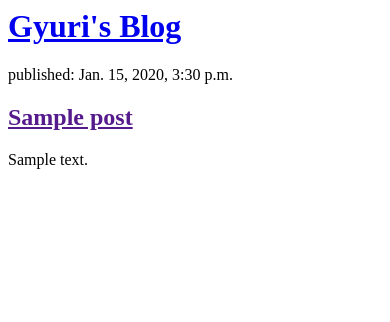
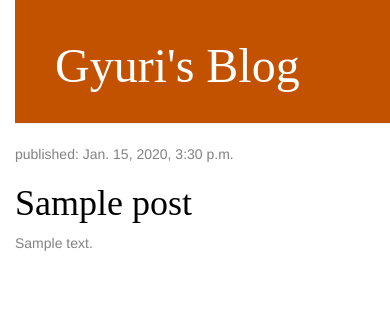
Before and after one commit to YurGitHub/GyuriHub, a Django app: template blog/templates/blog/post_list.html in a window 390 px wide. Shown: the top 322 px of the page. Run offline with Django 3.2, Linux system fonts and the light colour scheme; the template is opened without the code that fills it: values that come from a table or form of the project are taken from there, others are empty; tables that the repository leaves empty hold one stand-in row (values such as "Sample post"); some libraries are stand-ins or nearby versions.

Commit message:
Added view and template for detailed blog post as well as CSS for the site.

```diff
--- /dev/null
+++ b/blog/static/css/blog.css
@@ -0,0 +1,54 @@
+
+h1 a, h2 a {
+    color: #C25100;
+    font-family: 'Lobster';
+}
+.page-header {
+    background-color: #C25100;
+    margin-top: 0;
+    padding: 20px 20px 20px 40px;
+}
+.page-header h1, .page-header h1 a, .page-header h1 a:visited, .page-header h1 a:active {
+    color: #ffffff;
+    font-size: 36pt;
+    text-decoration: none;
+}
+
+.content {
+    margin-left: 40px;
+}
+
+h1, h2, h3, h4 {
+    font-family: 'Lobster', cursive;
+}
+
+.date {
+    color: #828282;
+}
+
+.save {
+    float: right;
+}
+
+.post-form textarea, .post-form input {
+    width: 100%;
+}
+
+.top-menu, .top-menu:hover, .top-menu:visited {
+    color: #ffffff;
+    float: right;
+    font-size: 26pt;
+    margin-right: 20px;
+}
+
+.post {
+    margin-bottom: 70px;
+}
+
+.post h1 a, .post h1 a:visited {
+    color: #000000;
+}
+
+body {
+    padding-left: 15px;
+}
--- /dev/null
+++ b/blog/templates/blog/base.html
@@ -0,0 +1,28 @@
+{% load staticfiles %}
+<html>
+
+    <head>
+        <title>
+            Gyuri's blog
+        </title>
+
+        <link rel="stylesheet" href="//maxcdn.bootstrapcdn.com/bootstrap/3.2.0/css/bootstrap.min.css">
+        <link rel="stylesheet" href="//maxcdn.bootstrapcdn.com/bootstrap/3.2.0/css/bootstrap-theme.min.css">
+        <link rel="stylesheet" type= 'text/css' href="{% static 'css/blog.css' %}">
+    </head>
+
+<body>
+     <div class="page-header">
+            <h1><a href="/">Gyuri's Blog</a></h1>
+     </div>
+
+     <div class ="contentcontainer">
+        <div class="row">
+            <div class="col-md-8">
+                {% block content %}
+                {% endblock %}
+            </div>
+        </div>
+    </div>
+</body>
+</html>
--- a/blog/templates/blog/post_list.html
+++ b/blog/templates/blog/post_list.html
@@ -1,32 +1,16 @@
-<html>
-<body>
-    <head>
-        <title>Gyuri's blog</title>
-    </head>
-     <div>
-            <h1><a href="/">Gyuri's Blog</a></h1>
-     </div>
+{% extends 'blog/base.html' %}
 
-        <!--<div>
-            <p>published: 14.06.2014, 12:14</p>
-            <h2><a href="">My first post</a></h2>
-            <p>My first post
-            </p>
-        </div>-->
+{% block content %}
 
-        <!--<div>
-            <p>published: 14.06.2014, 12:14</p>
-            <h2><a href="">My second post</a></h2>
-            <p>My Second post
-            </p>-->
-     <div>
-        {% for post in posts %}
-        <div>
+    {% for post in posts %}
+    <div class="post">
+
+        <div class="date">
             <p>published: {{ post.published_date }}</p>
-            <h2><a href="">{{ post.title }}</a></h2>
+            <h1><a href="{% url 'post_detail' pk=post.pk %}">{{ post.title }}</a></h1>
             <p>{{ post.text|linebreaksbr }}</p>
         </div>
-        {% endfor %}
-     </div>
-</body>
-</html>
+    </div>
+    {% endfor %}
+
+{% endblock %}
--- a/blog/urls.py
+++ b/blog/urls.py
@@ -2,7 +2,4 @@ from django.urls import path
 from . import views
 
 
-
-urlpatterns = [
-    path('', views.post_list, name='post_list'),
-]
+urlpatterns = [path('', views.post_list, name='post_list'), path('post/<int:pk>/', views.post_detail, name='post_detail'), ]
--- a/blog/views.py
+++ b/blog/views.py
@@ -1,5 +1,6 @@
 from django.shortcuts import render
 from django.utils import timezone
+from django.shortcuts import render, get_object_or_404
 from .models import Post
 
 # Create your views here.
@@ -9,3 +10,7 @@ from .models import Post
 def post_list(request):
     posts = Post.objects.filter(published_date__lte=timezone.now()).order_by('published_date')
     return render(request, 'blog/post_list.html', {'posts': posts})
+
+def post_detail(request, pk) :
+    post = get_object_or_404(Post, pk=pk)
+    return render(request, 'blog/post_detail.html', {'post': post})
```
Also changed, not shown: blog/templates/blog/post_detail.html (added, +14 -0 lines).
